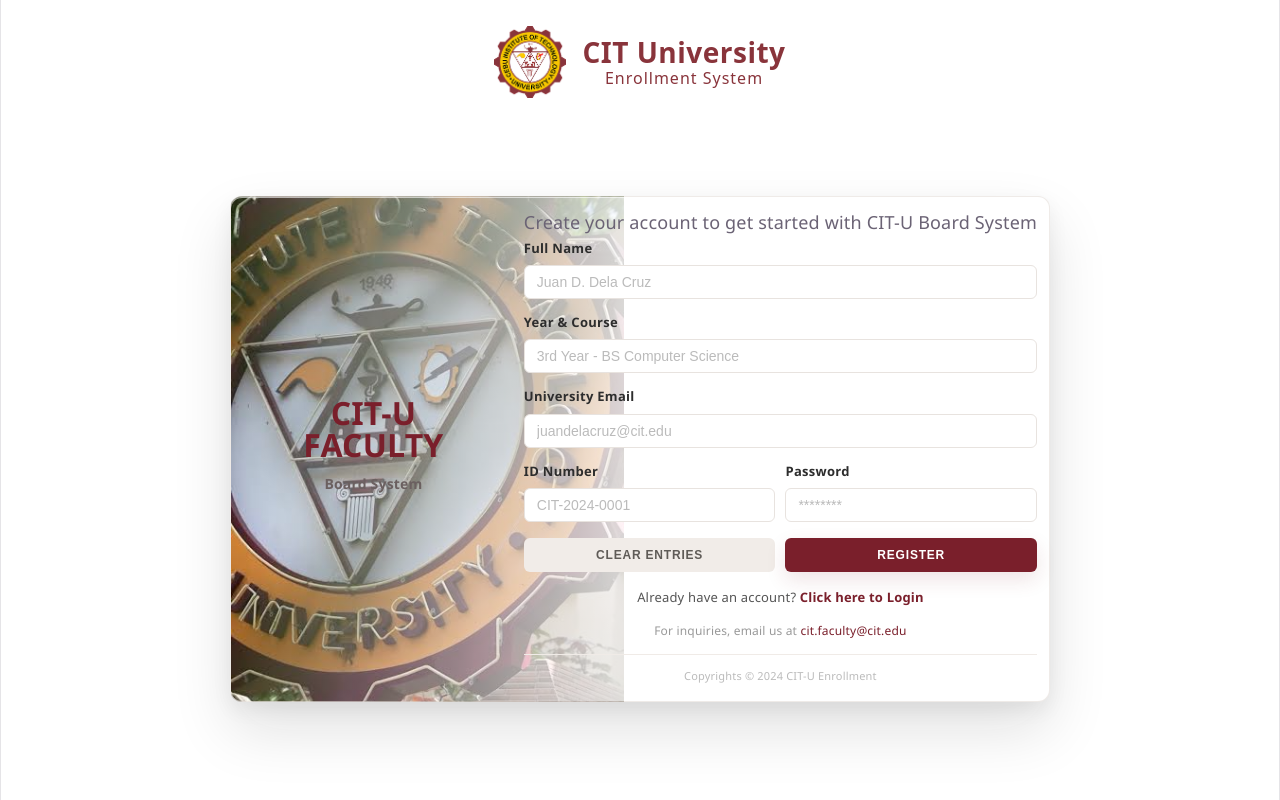
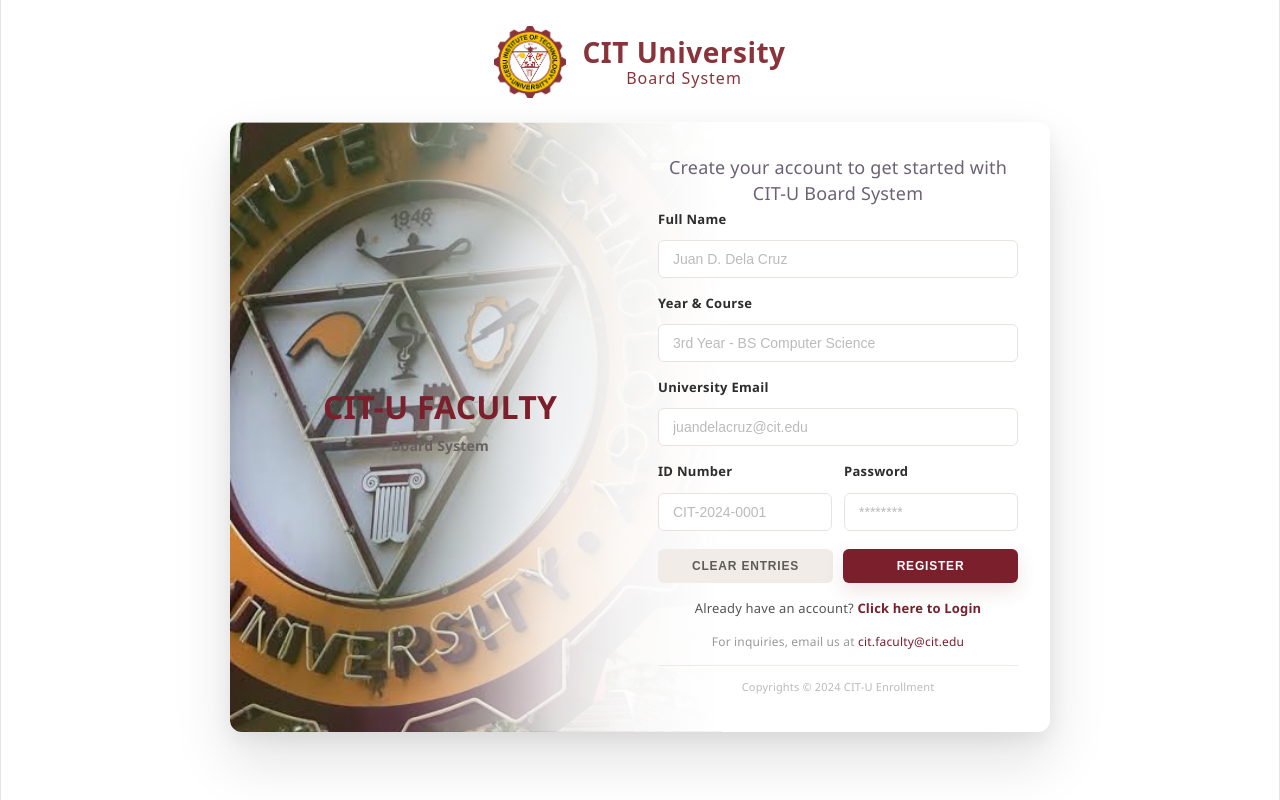
Before and after one commit to niccomalds/-csit321-appdev-crammers, a React app in the folder frontend/: page / in a window 1280 px wide. Built offline with nearby package versions, Linux system fonts and the light colour scheme; the HTML template or start-up script is replaced by a standard one.

Commit message:
nag fix ko sa cards

```diff
--- a/frontend/src/components/Header.jsx
+++ b/frontend/src/components/Header.jsx
@@ -12,7 +12,7 @@ function Header() {
         />
         <div className="header-text">
           <h1 className="header-title">CIT University</h1>
-          <h2 className="header-subtitle">Enrollment System</h2>
+          <h2 className="header-subtitle">Board System</h2>
         </div>
       </div>
     </div>
--- a/frontend/src/pages/RegisterPage.css
+++ b/frontend/src/pages/RegisterPage.css
@@ -31,21 +31,20 @@ body {
   max-width: 820px;
   background-color: #ffffff;
   /* background image placed on the left and faded to white on the right */
-  background-image: linear-gradient(to right, rgba(255,255,255,0) 0%, rgba(255,255,255,0.88) 52%, rgba(255,255,255,1) 75%), url('../assets/images/cit-u.jpg');
+  background-image: linear-gradient(to right, rgba(255,255,255,0) 0%, rgba(255,255,255,0.05) 25%, rgba(255,255,255,0.15) 35%, rgba(255,255,255,0.3) 42%, rgba(255,255,255,0.5) 50%, rgba(255,255,255,0.7) 58%, rgba(255,255,255,0.85) 66%, rgba(255,255,255,0.95) 80%, rgba(255,255,255,1) 100%), url('../assets/images/cit-u.jpg');
   background-repeat: no-repeat;
   background-position: left center;
-  background-size: 48% auto;
+  background-size: 60% auto;
   border-radius: 12px;
   padding: 12px;
   /* strong outer drop shadow to lift the card */
   box-shadow: 0 28px 60px rgba(15, 15, 15, 0.12), 0 8px 20px rgba(15,15,15,0.06), inset 0 1px 0 rgba(255,255,255,0.6);
   margin-top: 8px;
-  border: 1px solid rgba(232, 227, 223, 0.7);
 }
 
 .register-card-inner {
   display: flex;
-  gap: 20px;
+  gap: 0;
   align-items: stretch;
 }
 
@@ -53,10 +52,11 @@ body {
   flex: 1.1;
   min-height: 320px;
   /* remove separate left-box background so image sits in the card itself */
-  border-radius: 8px 0 0 8px;
+  border-radius: 0;
   overflow: hidden;
   position: relative;
   background: transparent;
+  border-right: none;
 }
 
 .register-left::before {
@@ -95,38 +95,30 @@ body {
   color: #6b6b6b;
 }
 
-.register-card {
-  width: 100%;
-  max-width: 820px;
-  background-color: #ffffff;
-  /* gradient layer covers entire card; image sits to the left and fades into the card */
-  background-image: linear-gradient(to right, rgba(255,255,255,0) 0%, rgba(255,255,255,0.88) 52%, rgba(255,255,255,1) 75%), url('../assets/images/cit-u.jpg');
-  /* apply settings per-layer: gradient then image */
-  background-repeat: no-repeat, no-repeat;
-  background-position: left top, left center;
-  background-size: 100% 100%, 48% auto;
-  border-radius: 12px;
-  padding: 12px;
-  /* strong outer drop shadow to lift the card */
-  box-shadow: 0 28px 60px rgba(15, 15, 15, 0.12), 0 8px 20px rgba(15,15,15,0.06), inset 0 1px 0 rgba(255,255,255,0.6);
-  margin: auto;
-  border: 1px solid rgba(232, 227, 223, 0.7);
+.register-right {
+  flex: 1;
+  display: flex;
+  flex-direction: column;
+  justify-content: center;
+  padding: 20px;
+  min-height: 320px;
 }
+
 .register-form {
   display: flex;
   flex-direction: column;
-  gap: 10px;
+  gap: 12px;
 }
 
 .register-form-group {
   display: flex;
   flex-direction: column;
-  gap: 4px;
+  gap: 6px;
 }
 
 .register-form-row {
   display: flex;
-  gap: 10px;
+  gap: 12px;
 }
 
 .register-form-group-half {
@@ -140,10 +132,11 @@ body {
   font-weight: 600;
   color: #2d2d2d;
   letter-spacing: 0.3px;
+  margin-bottom: 2px;
 }
 
 .register-form-group input {
-  padding: 8px 12px;
+  padding: 10px 14px;
   border: 1px solid #e8e3df;
   border-radius: 6px;
   font-size: 14px;
```
